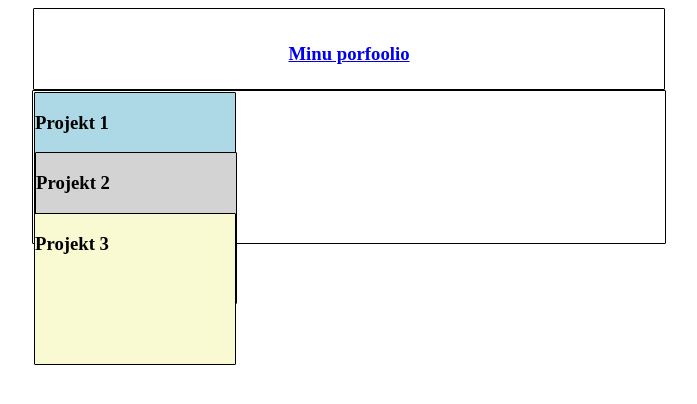
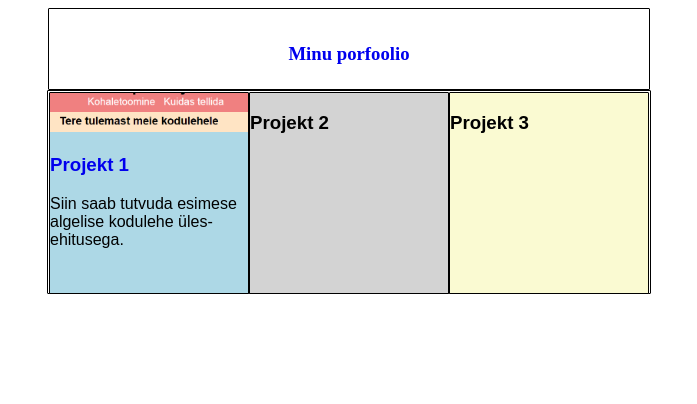
Before and after one commit to AveEst/veebikursus, a plain HTML site: page loeng03/kodutöö03.html in a window 1280 px wide. Shown: the whole page, without its empty margins (291-988 px from the left). Drawn offline with Linux system fonts and the light colour scheme.

Commit message:
uuendused

```diff
--- a/loeng03/kodutöö03.css
+++ b/loeng03/kodutöö03.css
@@ -1,7 +1,7 @@
 .konteiner-1{
     background-color: white;
     height: 50px;
-    width: 600px;
+    width: 570px;
     margin-left:auto;
     margin-right:auto;
     padding:15px;
@@ -13,8 +13,8 @@
 
 .konteiner-2 {
     background-color: white;
-    width: 630px;
-    height: 150px;
+    width: 600px;
+    height: 200px;
     margin-left:auto;
     margin-right:auto;
     padding:1px;
@@ -26,39 +26,46 @@
 }
 
 .blokk-1 {
-  float:left;
   background: lightblue;
   width: 200px;
-  height: 150px;
+  height: 200px;
   padding:0px;
   border: 1px solid black;
   border-radius: 1px;
   display: inline-block;
+  text-align: left;
+  font-family: Arial, Helvetica, sans-serif ;
+
+
 
 }
 
 .blokk-2 {
-    float:left;
     background: lightgrey;
     width: 200px;
-    height: 150px;
+    height: 200px;
     padding:0px;
-    border: 1px solid black;
+    border:  1px solid black;
     border-radius: 1px;
     display: inline-block;
+    text-align: left;
+    font-family: Arial, Helvetica, sans-serif ;
+
 
 
   }
 
   .blokk-3 {
-    float:right;
     background: lightgoldenrodyellow;
     width: 200px;
-    height: 150px;
+    height: 200px;
     padding:0px;
     border: 1px solid black;
     border-radius: 1px;
     display: inline-block;
+    text-align: left;
+    font-family: Arial, Helvetica, sans-serif ;
+
   }
 
 body{
@@ -68,3 +75,25 @@ body{
 .sisestus{
     margin-bottom: 15px;
 }
+
+img{
+    max-width: 100%;
+    max-height: 100%;
+    position: left;
+}
+
+a:link {
+    text-decoration: none;
+}
+
+a:visited {
+    color: green;
+  }
+
+a:hover {
+    color: red;
+  }
+
+a:active {
+    color: blue;
+  }
--- a/loeng03/kodutöö03.html
+++ b/loeng03/kodutöö03.html
@@ -4,7 +4,7 @@
     <meta charset="UTF-8">
     <meta http-equiv="X-UA-Compatible" content="IE=edge">
     <meta name="viewport" content="width=device-width, initial-scale=1.0">
-    <title>Blokid</title>
+    <title>Kodutöö03</title>
     <link rel="stylesheet" href="kodutöö03.css">
 </head>
 <body>
@@ -13,11 +13,16 @@
     </div>
     <div class="konteiner-2">
         <div class="blokk-1">
-        <h3>Projekt 1</h3>
+        <img src="./Koduleht.PNG" />
+        <h3><a href="file:///C:/Users/AM/Desktop/veebikursus/loeng04/index.html">Projekt 1</a></h3>
+        <p> Siin saab tutvuda esimese algelise kodulehe üles-ehitusega.</p><br>
+        </div>
         <div class="blokk-2">
         <h3>Projekt 2</h3>
+        </div>
         <div class="blokk-3">
         <h3>Projekt 3</h3>
+        </div>
     </div>
 
 </body>
```
Also changed, not shown: index.html (+1 -1 lines), loeng03/Ikoon.PNG (added), loeng03/Koduleht.PNG (added).
